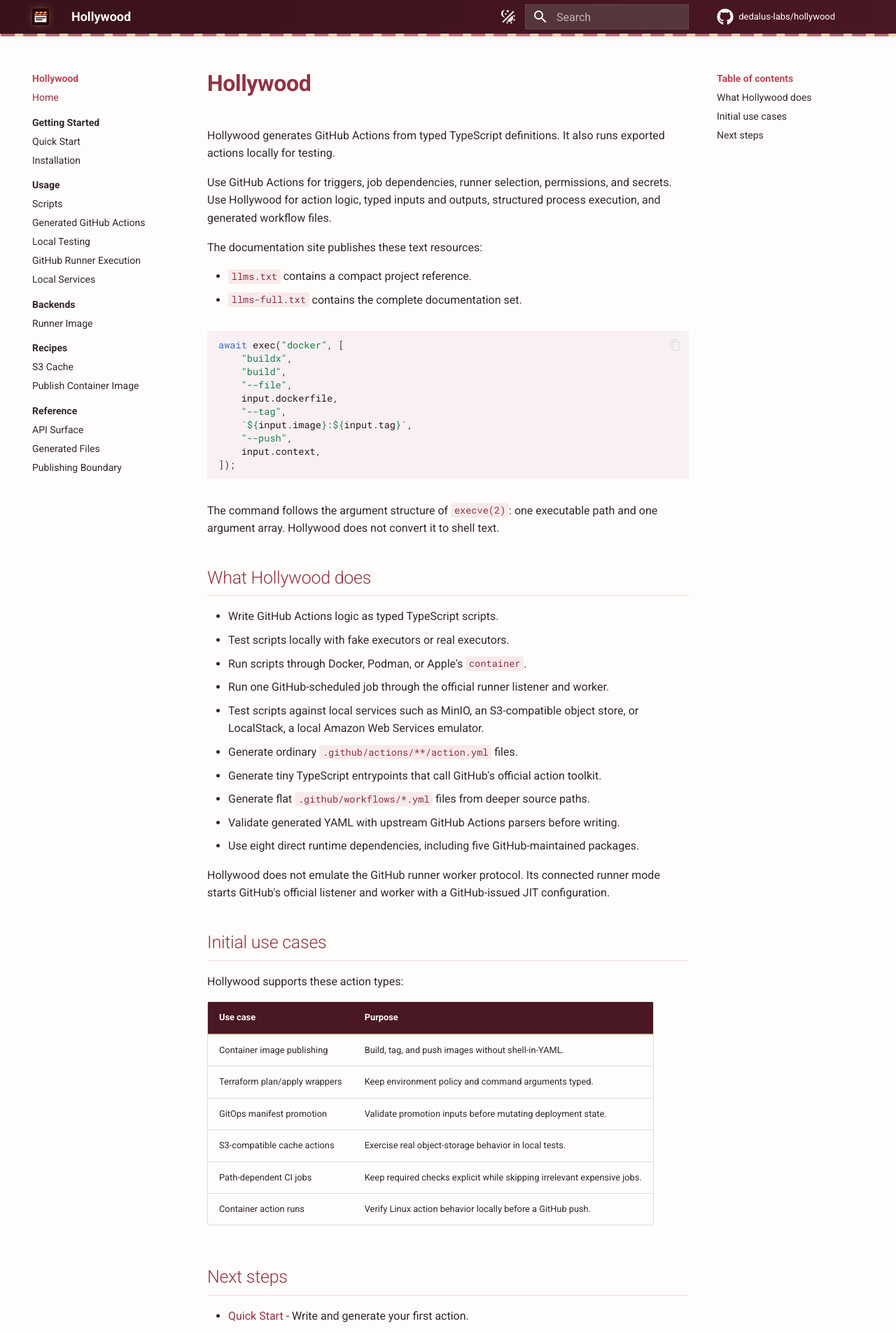
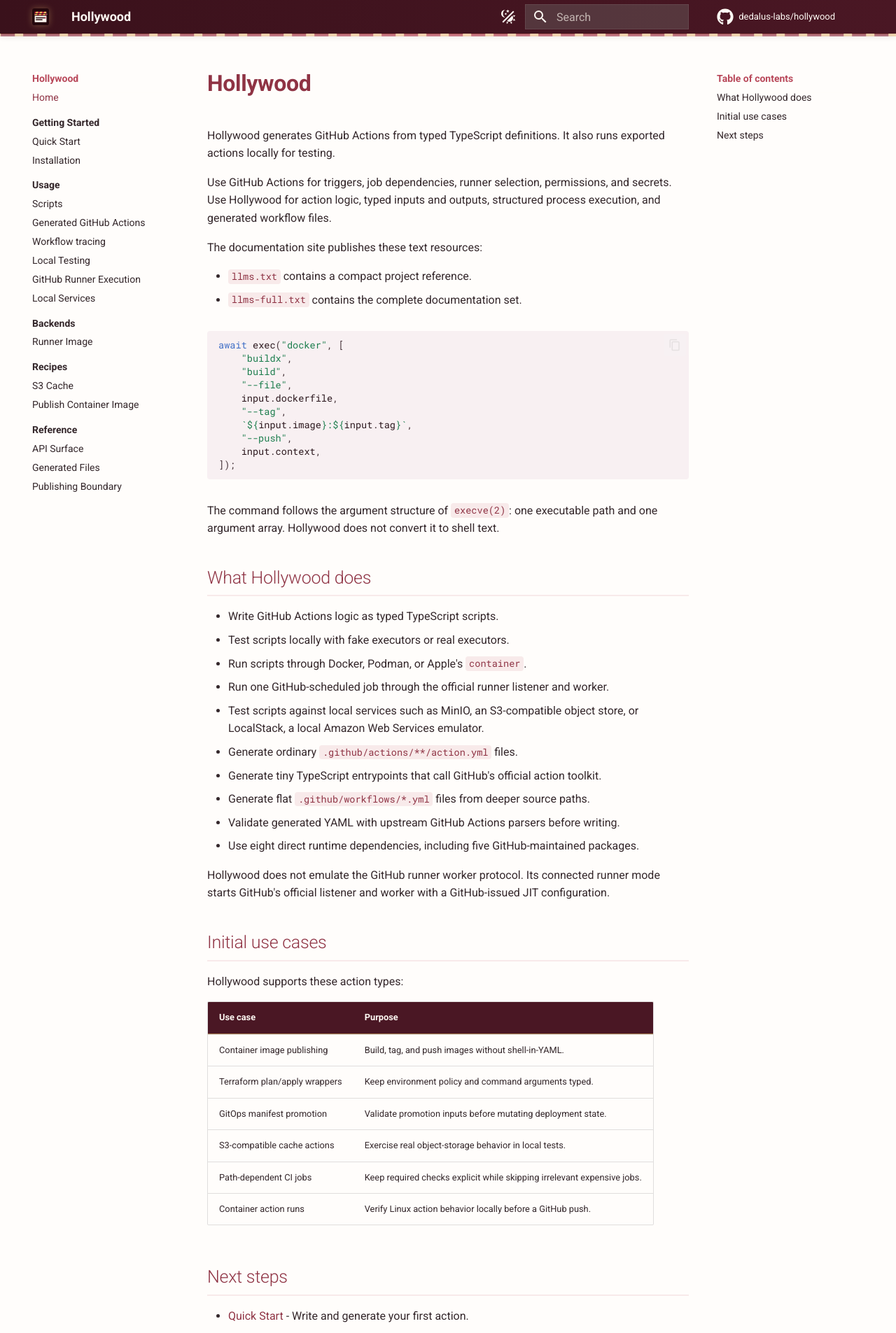
Before and after one commit to dedalus-labs/hollywood, an MkDocs documentation site: the page built from docs/index.md, in a window 1280 px wide. Shown: the top 1905 px of the page at 70% size. Built offline with MkDocs 1.6.1 and Material for MkDocs 9.7.7, drawn with Linux system fonts in a browser that asks for light colours; comment, search, counter and statistics services are not loaded.

Commit message:
docs(tracing): add the tracing guide to navigation
Signed-off-by: Windsor Nguyen <93564933+windsornguyen@users.noreply.github.com>

```diff
--- a/mkdocs.yml
+++ b/mkdocs.yml
@@ -71,6 +71,7 @@ plugins:
         Usage:
           - usage/scripts.md
           - usage/github-actions.md
+          - usage/tracing.md
           - usage/local-testing.md
           - usage/github-runner.md
           - usage/local-services.md
@@ -139,6 +140,7 @@ nav:
       - Overview: usage/index.md
       - Scripts: usage/scripts.md
       - Generated GitHub Actions: usage/github-actions.md
+      - Workflow tracing: usage/tracing.md
       - Local Testing: usage/local-testing.md
       - GitHub Runner Execution: usage/github-runner.md
       - Local Services: usage/local-services.md
```
